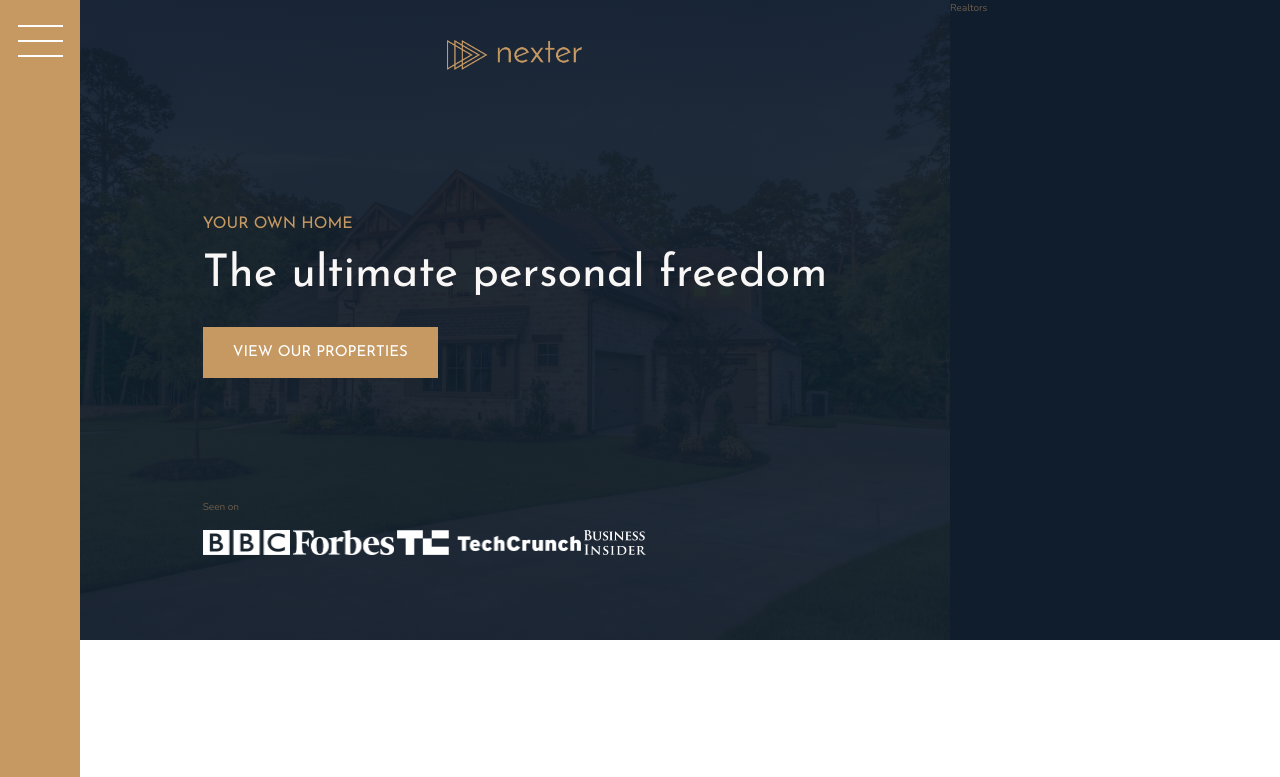
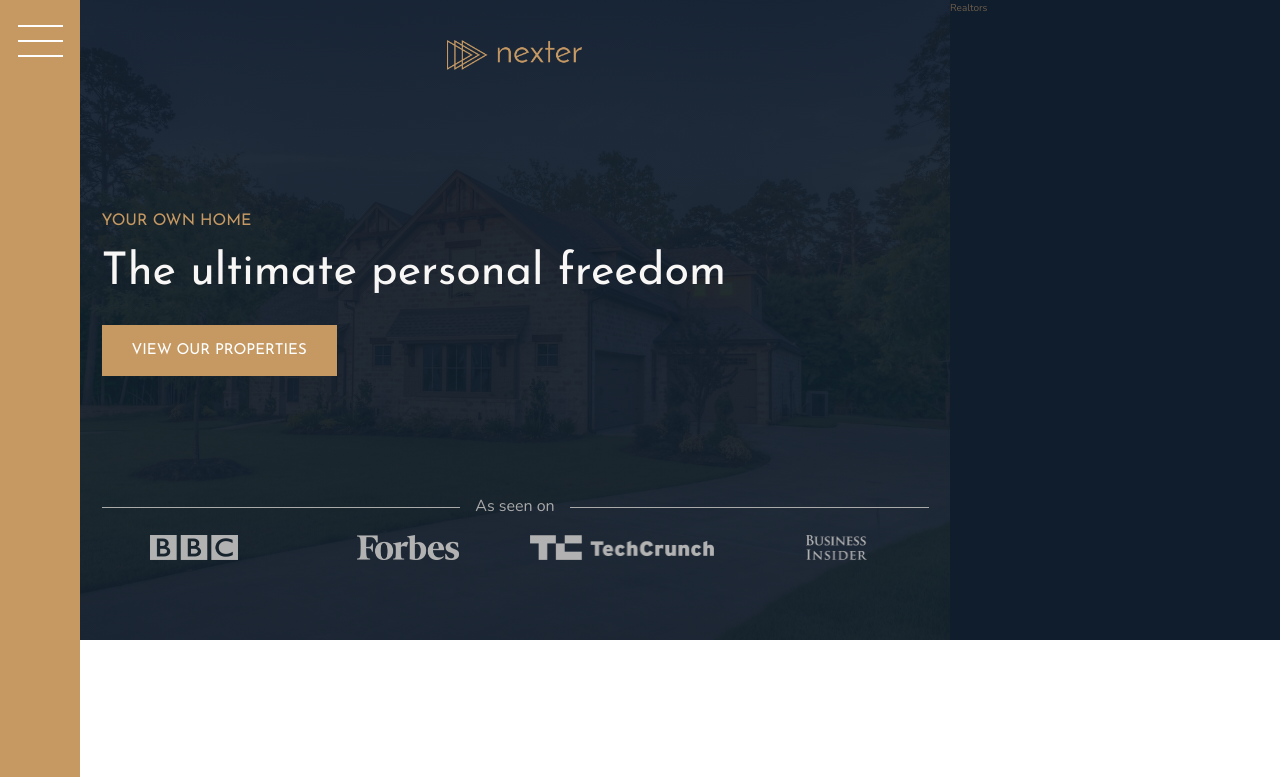
Before and after one commit to daltavida/Nexter, a website: page index.html in a window 1280 px wide. Shown: the top 777 px of the page. Drawn offline with nearby package versions, Linux system fonts and the light colour scheme.

Commit message:
Style as seen on section

```diff
--- a/index.html
+++ b/index.html
@@ -23,7 +23,7 @@
       <h3 class="heading-3">Your own home</h3>
       <h1 class="heading-1">The ultimate personal freedom</h1>
       <button class="btn header__btn">View our properties</button>
-      <div class="header__seenon-text">Seen on</div>
+      <div class="header__seenon-text">As seen on</div>
       <div class="header__seenon-logos">
         <img src="img/logo-bbc.png" alt="Seen on logo 1" />
         <img src="img/logo-forbes.png" alt="Seen on logo 2" />
--- a/sass/_header.scss
+++ b/sass/_header.scss
@@ -27,12 +27,32 @@
     justify-self: center;
   }
 
-  &__seeon-text {
+  &__seenon-text {
+    display: grid;
+    grid-template-columns: 1fr max-content 1fr;
+    grid-column-gap: 1.5rem;
+    align-items: center;
+
+    font-size: 1.6rem;
+    color: $color-grey-light-2;
+
+    &::before,
+    &::after {
+      content: "";
+      height: 1px;
+      display: block;
+      background-color: currentColor;
+    }
   }
 
   &__seenon-logos {
+    display: grid;
+    grid-template-columns: repeat(4, 1fr);
+    grid-column-gap: 3rem;
+    justify-items: center;
     img {
       height: 2.5rem;
+      filter: brightness(70%);
     }
   }
 }
```
Also changed, not shown: css/style.css.
